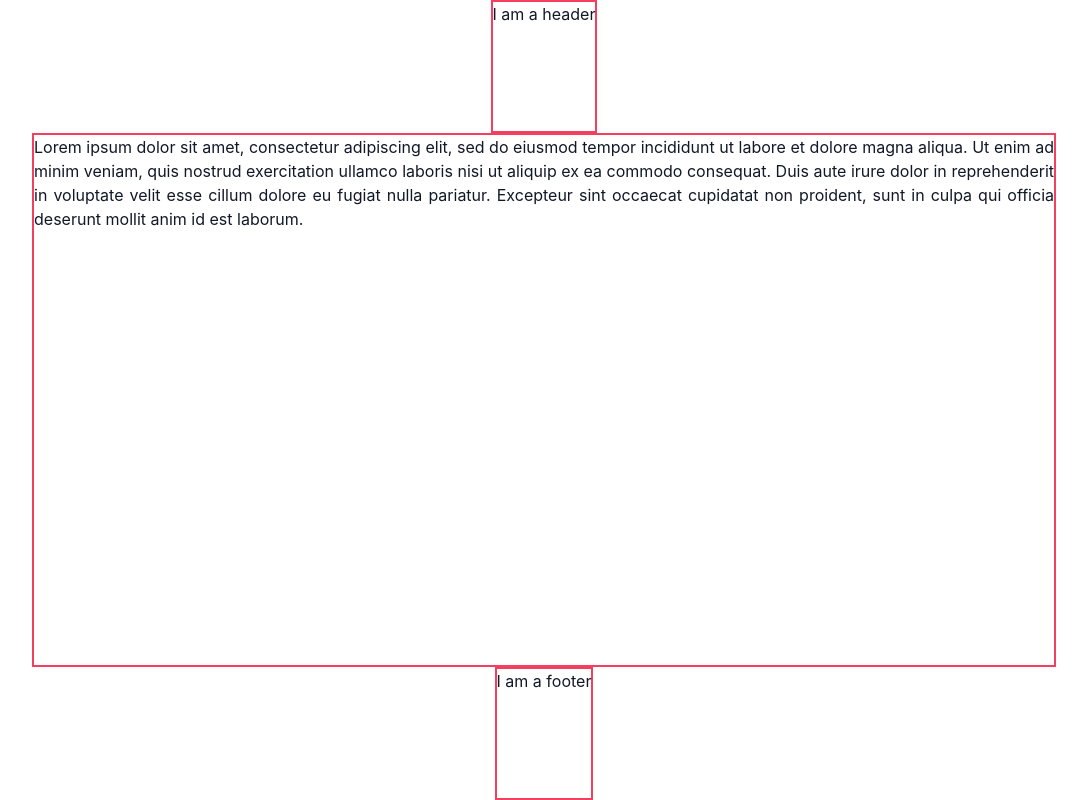
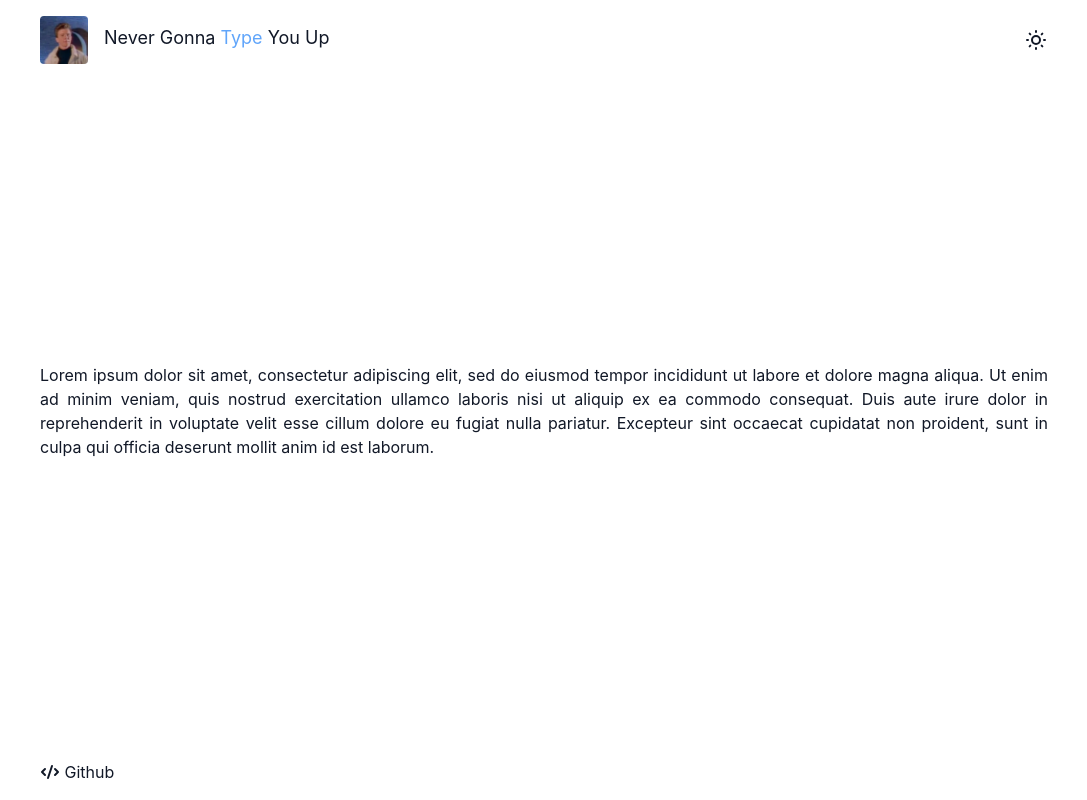
Before and after one commit to HackNRoll2022-419G/NeverGonnaTypeYouUp, a React (Create React App) app: page / in a window 1280 px wide. Shown: the whole page, without its empty margins (96-1183 px from the left). Built offline with nearby package versions, Linux system fonts and the light colour scheme.

Commit message:
Finish basic UI

```diff
--- a/src/App.jsx
+++ b/src/App.jsx
@@ -6,10 +6,18 @@ import './App.css';
 
 function App() {
   return (
-    <div className="bg-white dark:bg-gray-900 text-gray-900 dark:text-white grid grid-rows-6 grid-cols-1 justify-items-center min-h-screen">
-      <div className="border-2 border-rose-500 row-span-1 max-w-screen-lg"><Header /></div>
-      <div className="border-2 border-rose-500 row-span-4 max-w-screen-lg"><Body /></div>
-      <div className="border-2 border-rose-500 row-span-1 max-w-screen-lg"><Footer /></div>
+    <div className="bg-white dark:bg-gray-900 text-gray-900 dark:text-white grid grid-cols-1 justify-items-center min-h-screen">
+      <div className="flex flex-col max-w-screen-lg my-4 gap-4">
+        <div>
+          <Header />
+        </div>
+        <div className="flex-1">
+          <Body />
+        </div>
+        <div>
+          <Footer />
+        </div>
+      </div>
     </div>
   );
 }
--- a/src/components/Body.jsx
+++ b/src/components/Body.jsx
@@ -1,7 +1,17 @@
 function Body() {
   return (
-    <div className="text-justify">
-      Lorem ipsum dolor sit amet, consectetur adipiscing elit, sed do eiusmod tempor incididunt ut labore et dolore magna aliqua. Ut enim ad minim veniam, quis nostrud exercitation ullamco laboris nisi ut aliquip ex ea commodo consequat. Duis aute irure dolor in reprehenderit in voluptate velit esse cillum dolore eu fugiat nulla pariatur. Excepteur sint occaecat cupidatat non proident, sunt in culpa qui officia deserunt mollit anim id est laborum.
+    <div className="flex flex-col justify-between h-full px-2">
+      <div className="flex-1" />
+      <div className="text-justify">
+        Lorem ipsum dolor sit amet, consectetur adipiscing elit, sed do eiusmod
+        tempor incididunt ut labore et dolore magna aliqua. Ut enim ad minim
+        veniam, quis nostrud exercitation ullamco laboris nisi ut aliquip ex ea
+        commodo consequat. Duis aute irure dolor in reprehenderit in voluptate
+        velit esse cillum dolore eu fugiat nulla pariatur. Excepteur sint
+        occaecat cupidatat non proident, sunt in culpa qui officia deserunt
+        mollit anim id est laborum.
+      </div>
+      <div className="flex-1" />
     </div>
   );
 }
--- a/src/components/Footer.jsx
+++ b/src/components/Footer.jsx
@@ -1,6 +1,33 @@
 function Footer() {
+  const githubLink =
+    'https://github.com/HackNRoll2022-419G/never-gonna-type-you-up';
+
+  const codeIcon = (
+    <svg
+      xmlns="http://www.w3.org/2000/svg"
+      className="h-5 w-5 inline"
+      viewBox="0 0 20 20"
+      fill="currentColor"
+    >
+      <path
+        fillRule="evenodd"
+        d="M12.316 3.051a1 1 0 01.633 1.265l-4 12a1 1 0 11-1.898-.632l4-12a1 1 0 011.265-.633zM5.707 6.293a1 1 0 010 1.414L3.414 10l2.293 2.293a1 1 0 11-1.414 1.414l-3-3a1 1 0 010-1.414l3-3a1 1 0 011.414 0zm8.586 0a1 1 0 011.414 0l3 3a1 1 0 010 1.414l-3 3a1 1 0 11-1.414-1.414L16.586 10l-2.293-2.293a1 1 0 010-1.414z"
+        clipRule="evenodd"
+      />
+    </svg>
+  );
+
   return (
-    <div>I am a footer</div>
+    <div className="px-2">
+      <a
+        href={githubLink}
+        target="_blank"
+        rel="noreferrer"
+        className="hover:text-blue-300 transition ease-linear"
+      >
+        {codeIcon} <span className="align-middle">Github</span>
+      </a>
+    </div>
   );
 }
 
--- a/src/components/Header.jsx
+++ b/src/components/Header.jsx
@@ -1,6 +1,64 @@
+import { useState } from 'react';
+
 function Header() {
+  const moonIcon = (
+    <svg
+      xmlns="http://www.w3.org/2000/svg"
+      className="h-5 w-5"
+      viewBox="0 0 20 20"
+      fill="currentColor"
+    >
+      <path d="M17.293 13.293A8 8 0 016.707 2.707a8.001 8.001 0 1010.586 10.586z" />
+    </svg>
+  );
+
+  const sunIcon = (
+    <svg
+      xmlns="http://www.w3.org/2000/svg"
+      className="h-6 w-6"
+      fill="none"
+      viewBox="0 0 24 24"
+      stroke="currentColor"
+    >
+      <path
+        strokeLinecap="round"
+        strokeLinejoin="round"
+        strokeWidth="2"
+        d="M12 3v1m0 16v1m9-9h-1M4 12H3m15.364 6.364l-.707-.707M6.343 6.343l-.707-.707m12.728 0l-.707.707M6.343 17.657l-.707.707M16 12a4 4 0 11-8 0 4 4 0 018 0z"
+      />
+    </svg>
+  );
+
+  const prefersDark = window.matchMedia('(prefers-color-scheme: dark)').matches;
+
+  const [dark, setDark] = useState(prefersDark);
+  const [buttonIconState, setButtonIconState] = useState('hover:scale-105');
+
+  const toggleButton = dark ? moonIcon : sunIcon;
+  const buttonClass = `transition ease-linear ${buttonIconState}`;
+
+  const ANIMATION_TIME_MS = 250;
+
+  function handleClick() {
+    setButtonIconState('scale-0');
+    setTimeout(() => {
+      setDark(!dark);
+      setButtonIconState('hover:scale-105');
+    }, ANIMATION_TIME_MS);
+  }
+
   return (
-    <div>I am a header</div>
+    <div className="flex justify-between items-center h-full px-2">
+      <div>
+        <img src="logo.png" alt="logo" className="h-12 inline rounded" />
+        <span className="text-lg mx-4">
+          Never Gonna <span className="text-blue-400">Type</span> You Up
+        </span>
+      </div>
+      <button className={buttonClass} type="button" onClick={handleClick}>
+        {toggleButton}
+      </button>
+    </div>
   );
 }
 
```
Also changed, not shown: public/logo.png (added).
